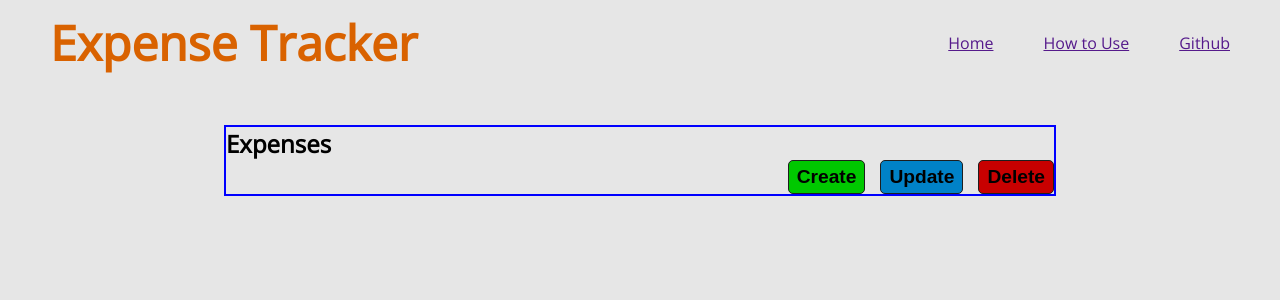
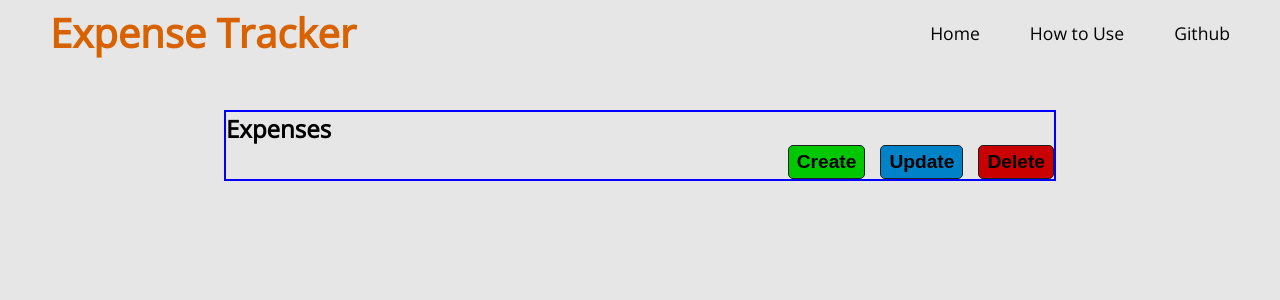
Before and after one commit to Columbium41/Expense-Tracker, a JavaScript app: page / in a window 1280 px wide. Shown: the top 300 px of the page. Built offline with nearby package versions, Linux system fonts and the light colour scheme; the HTML template or start-up script is replaced by a standard one.

Commit message:
Fixed Navbar Links

```diff
--- a/src/App.css
+++ b/src/App.css
@@ -4,10 +4,10 @@
   flex-wrap: nowrap;
   align-items: center;
   justify-content: space-between;
-  padding-top: 10px;
+  padding-top: 5px;
 }
 #title {
-  font-size: 3rem;
+  font-size: 2.5rem;
   text-align: center;
   font-weight: 600;
   margin-left: 50px;
@@ -16,10 +16,21 @@
 #links {
   list-style: none;
 }
-#links > li {
+#links li {
   display: inline;
   margin-right: 50px;
+}
+#links a {
   text-decoration: none;
+  color: black;
+  font-size: 1.1rem;
+  transition: color 0.25s;
+}
+#links a:hover {
+  color: #d96200;
+}
+#links a:active {
+  color: #a6500a;
 }
 
 .container {
```
